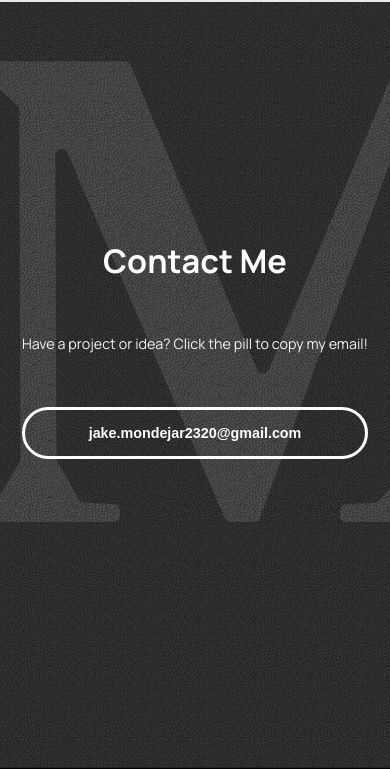
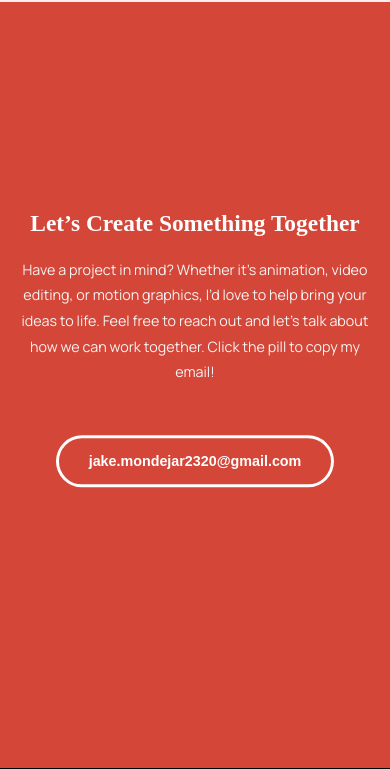
Before and after one commit to JakeM00N/Portfolio-Website, a plain HTML site: page contact.html in a window 390 px wide. Shown: the part 76-845 px from the top of the page. Drawn offline with nearby package versions, Linux system fonts and the light colour scheme.

Commit message:
new font

```diff
--- a/contact.css
+++ b/contact.css
@@ -2,7 +2,7 @@
 .contact {
   min-height: 100vh;
   padding: 0 20px;
-  background: url("images/bg-02.svg") no-repeat center center/cover;
+  background: #d44638;
   color: #ffffff;
 
   position: relative;
@@ -14,11 +14,11 @@
 }
 
 .contact-container {
-  max-width: 700px;
+  max-width: 100vw;
   text-align: center;
   display: flex;
   flex-direction: column;
-  gap: 30px;
+
   position: relative;
   z-index: 1;
 }
@@ -26,8 +26,10 @@
 
 .gmail-pill {
   display: inline-block;
-  padding: 25px 60px;
-  font-size: 1.8rem;
+  padding: 25px 25px;
+  align-self: center;
+  max-width: 400px;
+  font-size: 1.2rem;
   font-weight: 700;
   color: #ffffff;
   background-color: transparent;
@@ -67,45 +69,51 @@
 }
 
 .contact h1 {
+  font-family: "Domine", serif;
   font-size: 4rem;
   font-weight: 800;
   margin: auto;
+  text-align: left;
 }
 
 .contact p {
-  font-size: 1.5rem;
+  font-size: 1.2rem;
+  padding: 0px 120px;
   line-height: 1.8;
   color: #f5f5f5;
-  margin-bottom: 20px;
+  margin-bottom: 50px;
 }
 
 
 @media (max-width: 1024px) {
   .contact h1 {
-    font-size: 3.5rem;
+    font-size: 3.4rem;
   }
 
   .contact p {
-    font-size: 1.3rem;
+    font-size: 1.4rem;
+    padding: 0px 60px;
   }
 }
 
 @media (max-width: 768px) {
   .contact h1 {
-    font-size: 3rem;
+    font-size: 2.2rem;
   }
 
   .contact p {
+    padding: 0px 50px;
     font-size: 1.2rem;
   }
 }
 
 @media (max-width: 480px) {
   .contact h1 {
-    font-size: 2.5rem;
+    font-size: 1.8rem;
   }
 
   .contact p {
+    padding: 0px;
     font-size: 1.1rem;
   }
 }
--- a/contact.html
+++ b/contact.html
@@ -19,8 +19,13 @@
       <!-- Contact Section -->
       <section id="contact" class="contact">
         <div class="contact-container">
-          <h1>Contact Me</h1>
-          <p>Have a project or idea? Click the pill to copy my email!</p>
+          <h1>Let’s Create Something Together</h1>
+          <p>
+            Have a project in mind? Whether it’s
+            animation, video editing, or motion graphics, I’d love to help bring
+            your ideas to life. Feel free to reach out and let’s talk about how
+            we can work together. Click the pill to copy my email!
+          </p>
 
           <!-- Gmail pill button -->
           <button class="gmail-pill" id="gmail-pill">
@@ -90,7 +95,8 @@
         const gmailButton = document.getElementById("gmail-pill");
 
         gmailButton.addEventListener("click", () => {
-        navigator.clipboard.writeText(gmailButton.textContent)
+          navigator.clipboard
+            .writeText(gmailButton.textContent)
             .then(() => {
               gmailButton.textContent = "Email copied!";
               setTimeout(() => {
@@ -102,7 +108,6 @@
             });
         });
       });
-
     </script>
     <script src="navbar.js" defer></script>
     <script src="script.js" defer></script>
--- a/style.css
+++ b/style.css
@@ -223,6 +223,7 @@ nav ul li a[href="contact.html"]:hover::after {
 
 /* Hero Section */
 .hero {
+  font-family: "Domine", serif;
   position: relative;
   display: flex;
   align-items: center;
@@ -323,11 +324,15 @@ nav ul li a[href="contact.html"]:hover::after {
 
 .red-text {
   color: red;
+
+}
+.hero-span{
+  color:red;
   transition: color 0.3s ease;
 }
 
-.red-text:hover {
-  color: rgb(255, 255, 255);
+.hero-span:hover{
+  color:#fff;
 }
 
 /* Footer Styles */
@@ -376,7 +381,7 @@ footer .footer-header {
   font-size: 1.5rem;
   margin: 10px 0;
   color: #ffffff;
-  font-family: "Manrope", sans-serif;
+  font-family: "Domine", serif;
 }
 
 footer .social-links {
@@ -506,14 +511,15 @@ footer p {
 }
 
 .project-text h2 {
+  font-family: "Domine", serif;
   font-size: 2.5rem;
   margin-bottom: 20px;
   color: #000000;
-  text-align: justify;
+  text-align: left;
 }
 
 .project-text p {
-  font-size: 1.1rem;
+  font-size: 1.4rem;
   line-height: 1.6;
   color: #000000;
   text-align: justify;
@@ -540,7 +546,7 @@ footer p {
   color: #ffffff;
   text-decoration: none;
   font-weight: 600;
-  border-radius: 8px;
+  border-radius: 50px;
   transition: background-color 0.3s ease;
 }
 
@@ -567,7 +573,7 @@ footer p {
   }
 
   .project-text p {
-    font-size: 0.95rem;
+    font-size: 1rem;
   }
 
   .project-image {
```
Also changed, not shown: about.css (+6 -4 lines), index.html (+5 -6 lines). Lines whose indentation alone changed are shown as unchanged.
